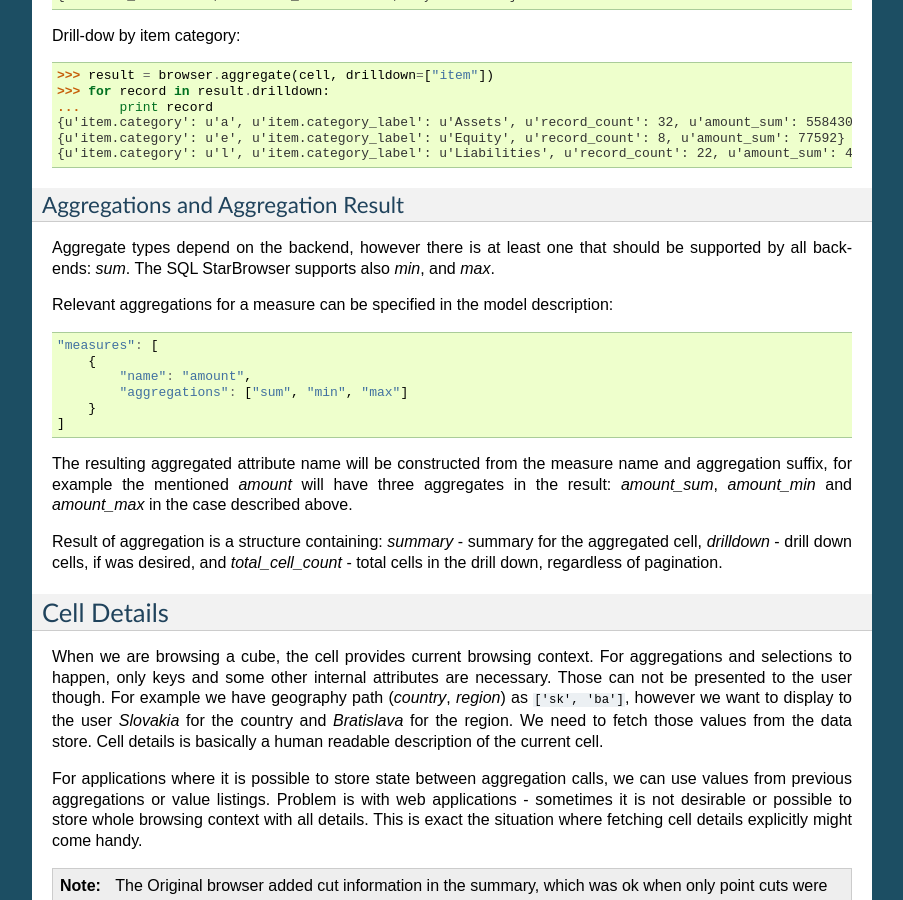
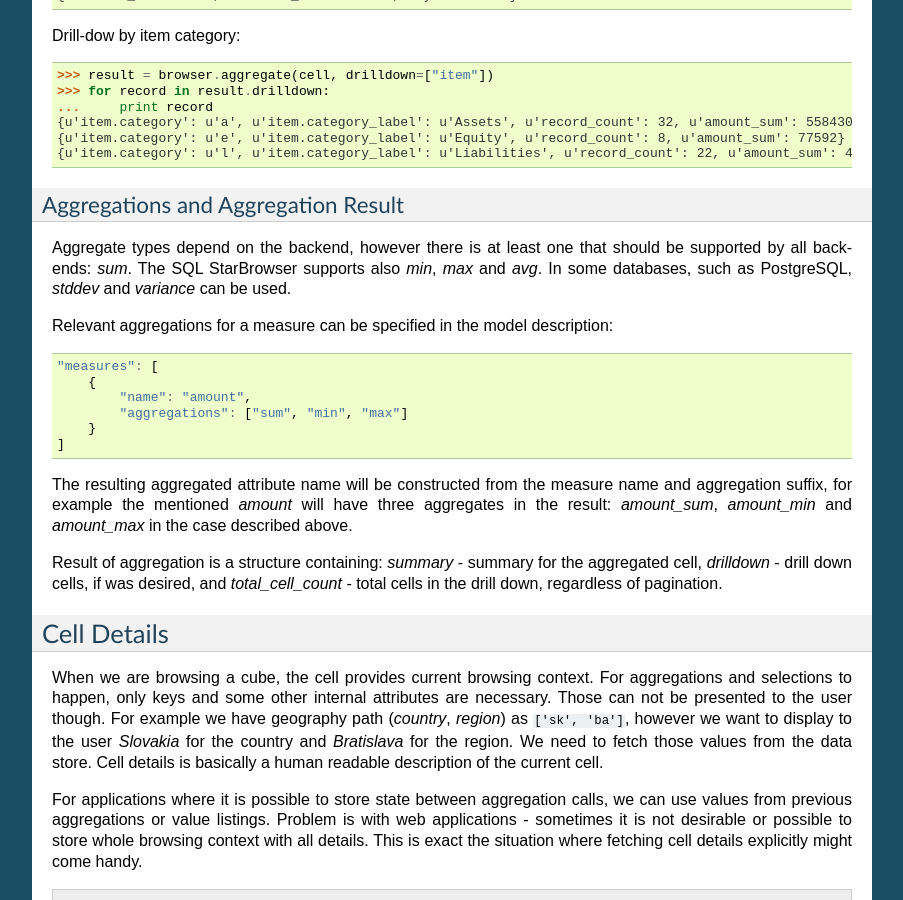
Before and after one commit to DataBrewery/cubes, a Sphinx documentation site: the page built from doc/aggregate.rst, in a window 1280 px wide and 900 px high, scrolled down 1694 px. Shown: the whole window, without its empty margins (198-1101 px from the left). Built offline with Sphinx 7.4.7, drawn with Linux system fonts in a browser that asks for light colours.

Commit message:
mention new aggregations in docs

```diff
--- a/doc/aggregate.rst
+++ b/doc/aggregate.rst
@@ -117,7 +117,8 @@ Aggregations and Aggregation Result
 
 Aggregate types depend on the backend, however there is at least one that
 should be supported by all backends: `sum`. The SQL StarBrowser supports also
-`min`, and `max`.
+`min`, `max` and `avg`. In some databases, such as PostgreSQL, `stddev` and
+`variance` can be used.
 
 Relevant aggregations for a measure can be specified in the model description:
 
```
